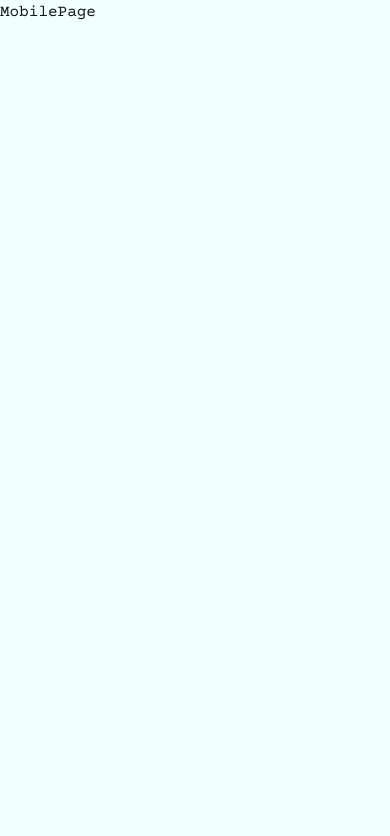
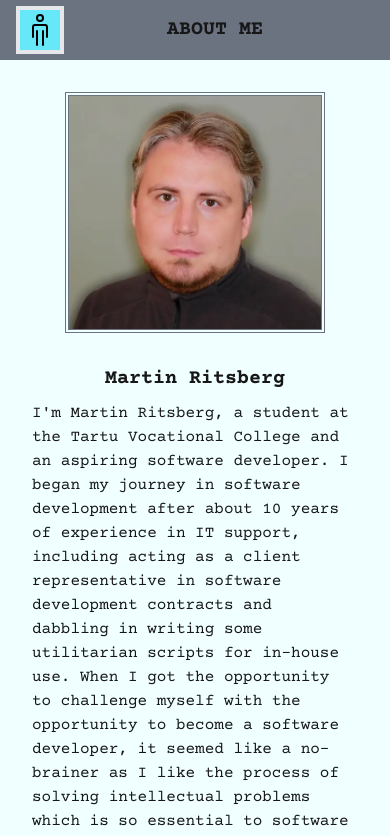
Before and after one commit to MartinRitsVOCO/MartinRitsVOCO.github.io, a Next.js app: page / in a window 390 px wide. Shown: the top 836 px of the page. Built offline with nearby package versions, Linux system fonts and the light colour scheme.

Commit message:
Initial mobile view

```diff
--- a/app/components/mobile/MobilePage.jsx
+++ b/app/components/mobile/MobilePage.jsx
@@ -1,9 +1,18 @@
-import React from 'react'
+import MobileElement from './UI/MobileElement'
+import { useContentContext } from "../context/ContentContext";
 
 const MobilePage = () => {
-  return (
-    <div>MobilePage</div>
-  )
+    const { content } = useContentContext();
+
+    return (
+        <div className="flex flex-column flex-wrap w-screen justify-center items-center">
+            {
+                content.sections.map((_, index) => (
+                    <MobileElement key={index} index={index}/>
+                ))
+            }
+        </div>
+    )
 }
 
 export default MobilePage
--- /dev/null
+++ b/app/components/mobile/UI/MobileElement.jsx
@@ -0,0 +1,56 @@
+import { useContentContext } from "../../context/ContentContext";
+
+const MobileElement = ({ index }) => {
+    const { content } = useContentContext();
+    const contentElements = [
+        <div key={"title"} className="w-screen bg-gray-500 sticky top-0 flex flex-row justify-center items-center">
+            <object data={content.sections[index].icon} type="image/svg+xml" aria-label="" className={ "size-12 ml-4 my-auto p-1 border-4 bg-cyan-300" } />
+            <h1 className="pl-2 pr-8 py-4 w-screen text-center text-xl font-bold uppercase">{content.sections[index].header1}</h1>
+        </div>
+    ];
+
+    for (const [i, element] of content.sections[index].content.entries()) {
+        const keys = Object.keys(element);
+        if (keys.length === 0) {
+            continue;
+        }
+
+        let newElement;
+        switch (keys[0]) {
+            case "header2":
+                newElement = <h2 className="mt-8 px-8 w-screen text-xl text-center font-bold">{element.header2}</h2>;
+                break;
+            case "header3":
+                newElement = <h3 className="mt-4 px-8 w-screen text-l text-center font-bold">{element.header3}</h3>;
+                break;
+            case "paragraph":
+                newElement = <p className="mt-2 px-8 w-screen px-12">{element.paragraph}</p>;
+                break;
+            case "image":
+                newElement = <img className="mt-8 mx-auto w-2/3 border-double border-gray-500 border-4" src={element.image} alt={element.alt} />;
+                break;
+            default:
+                console.error("Invalid content element type", element);
+                break;
+        }
+
+        if (element.link) {
+            newElement = (
+                <a className="underline text-cyan-500 hover:text-teal-500" href={element.link} target="_blank" rel="noopener noreferrer">
+                    {newElement}
+                </a>
+            );
+        }
+
+        newElement = <div className="w-full" key={i}>{newElement}</div>;
+
+        contentElements.push(newElement);
+    }
+
+    return (
+        <section className="w-screen flex flex-column flex-wrap items-center pb-12">
+            {contentElements}
+        </section>
+    )
+}
+export default MobileElement
```
